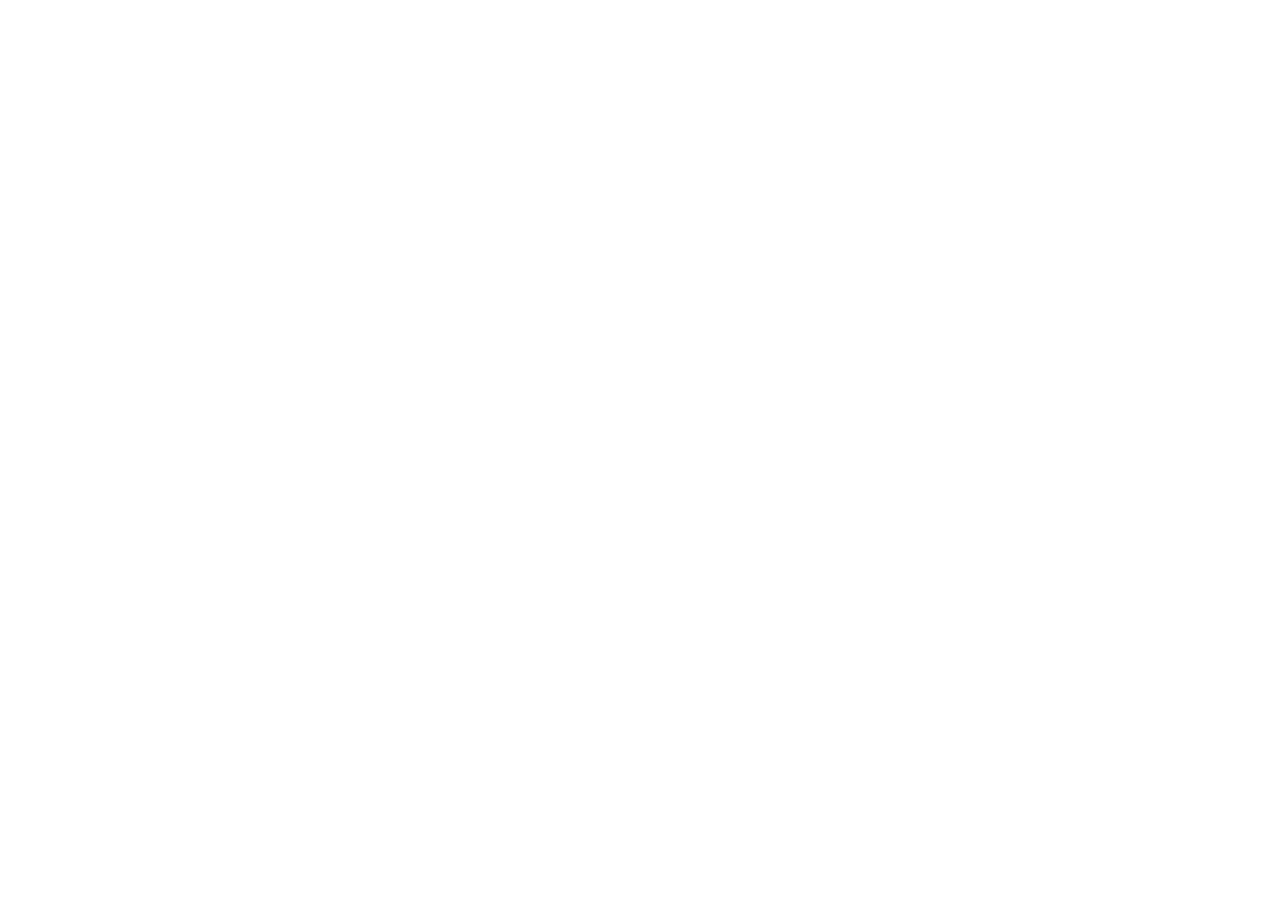
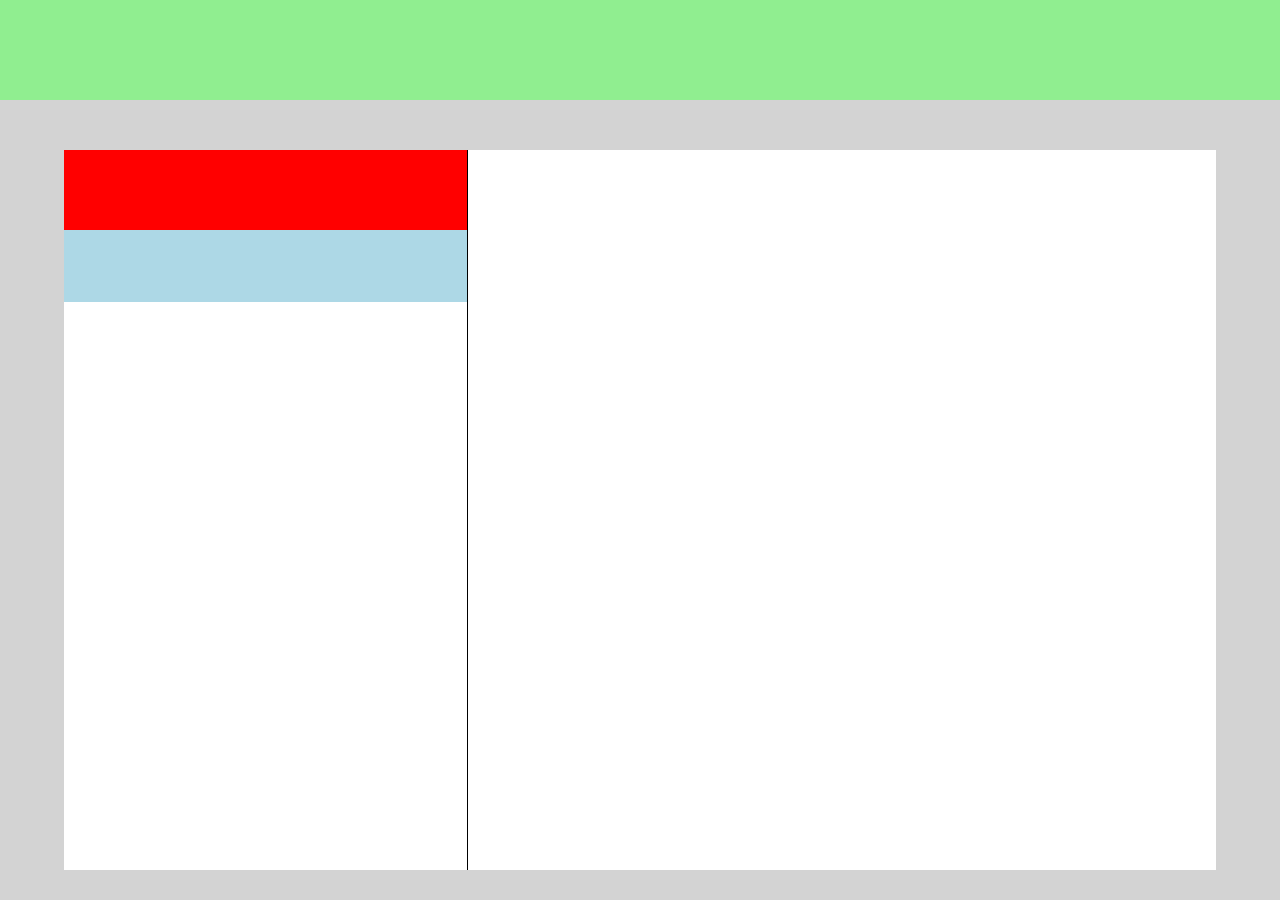
Before and after one commit to kevinpanacci/js-html-css-boolzap, a plain HTML site: page index.html in a window 1280 px wide. Before the commit the page ends 800 px from the top, so only its background shows below. Drawn offline with nearby package versions, Linux system fonts and the light colour scheme.

Commit message:
Going on!

```diff
--- a/css/style.css
+++ b/css/style.css
@@ -3,3 +3,51 @@
     padding: 0;
     box-sizing: border-box;
 }
+
+.ms--bg-top {
+    width: 100vw;
+    height: 100px;
+    background: lightgreen;
+    position: relative;
+}
+
+.ms--bg-bot {
+    width: 100vw;
+    height: 100vh;
+    background: lightgrey;
+}
+
+.container {
+    position: absolute;
+    width: 90vw;
+    height: 90vh;
+    display: flex;
+    background: white;
+    left: 50%;
+    top: 510%;
+    transform: translate(-50%, -50%);
+}
+
+.chat {
+    width: 65%;
+    height: 100%;
+    border-left: 1px solid black;
+}
+
+.contatti {
+    width: 35%;
+    height: 100%;
+    float: left;
+}
+
+.profilo {
+    height: 80px;
+    width: 100%;
+    background: red;
+}
+
+.notifiche {
+    height: 10%;
+    width: 100%;
+    background: lightblue;
+}
--- a/index.html
+++ b/index.html
@@ -8,6 +8,17 @@
         <link rel="stylesheet" href="https://cdnjs.cloudflare.com/ajax/libs/font-awesome/4.7.0/css/font-awesome.min.css">
     </head>
     <body>
+        <div class="ms--bg-top">
+            <div class="container">
+                <div class="contatti">
+                    <div class="profilo"></div>
+                    <div class="notifiche"></div>
+                </div>
+                <div class="chat"></div>
+
+            </div>
+        </div>
+        <div class="ms--bg-bot"></div>
 
 
 
```
